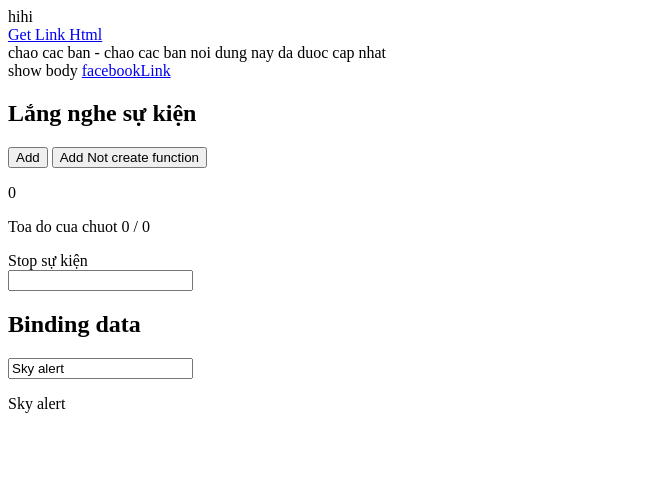
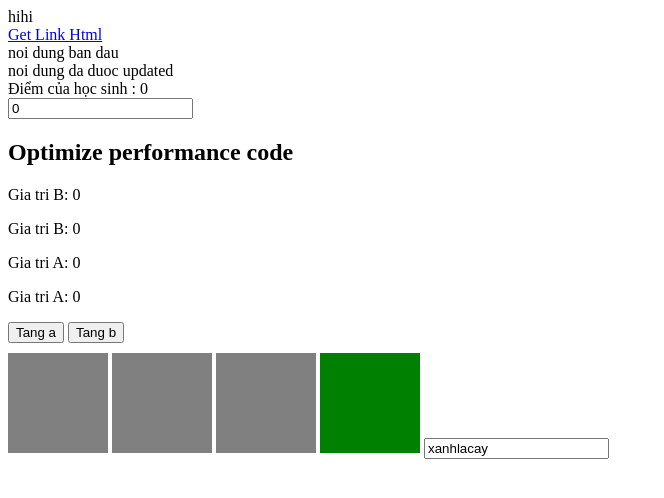
Before and after one commit to dinhnguyendev/learn-vuejs, a plain HTML site: page index.html in a window 1280 px wide. Shown: the whole page, without its empty margins (0-664 px from the left). Drawn offline with Linux system fonts and the light colour scheme.

Commit message:
Update index.html

```diff
--- a/index.html
+++ b/index.html
@@ -5,13 +5,36 @@
     <meta name="viewport" content="width=device-width, initial-scale=1.0">
     <script src="vue.js"></script>
     <title>Document</title>
+    <style>
+        .vuong{
+            width: 100px;
+            height: 100px;
+            display: inline-block;
+            background-color: gray;
+            margin-top: 10px;
+        }
+        .do{
+            background-color: red;
+        }
+        .xanhduong{
+            background-color: blue;
+        }
+        .xanhlacay{
+            background-color: green;
+        }
+    </style>
 </head>
 <body>
     <div id="obj">
         <div id="hello">hihi</div>
         <div v-html="textHtml" ></div>
-        <div v-once>{{noidung}} - {{showPost()}}</div>
-        {{showBody()}}
+        <div v-once >{{getnoidung()}}</div>
+        <div>{{banphim()}}</div>
+        <div>{{showPost()}}</div>
+        <div>Điểm của học sinh : {{diem}}</div>
+        <input type="text"  :value="diem" @input="event => diem = event.target.value"/>
+        <!-- <button v-on:click="setDiem">Set Điểm</button> -->
+        <!-- {{showBody()}}
         <a v-bind:href="link">facebookLink</a>
 
 
@@ -30,7 +53,33 @@
             <div class="">
                 <input type="text" v-model="name"/>
                 <p>{{name}}</p>
+                <p>{{sayHi()}}</p>
             </div>
+        </div>
+        -->
+        <div class="">
+            <h2>Optimize performance code</h2>
+            <div class="">
+
+                <p>Gia tri B: {{tangb}}</p>
+                <p>Gia tri B: {{tangbf()}}</p>
+                <p>Gia tri A: {{tanga}}</p>
+                <p>Gia tri A: {{tangaf()}}</p>
+
+                <button v-on:click="a++">Tang a</button>
+                <button v-on:click="b++">Tang b</button>
+            </div>
+        </div>
+
+        <div class="handle-css">
+            <div class="vuong vuong-1" @click="handleChangeColor"></div>
+            <div class="vuong vuong-2"  @click="handleChangeColor"></div>
+            <div class="vuong vuong-3" @click="handleChangeColor"></div>
+
+
+
+            <div class="vuong" :class="color"></div>
+            <input type="text" v-model="color">
         </div>
     </div>
 
@@ -38,28 +87,63 @@
             new Vue({
                 el: "#obj",
                 data:{
-                    noidung: "chao cac ban",
+                    noidung: "noi dung ban dau",
                     body: "show body",
                     link:"https://www.facebook.com/nguyenngocdinh2000",
                     textHtml: "<a href='http://www.facebook.com'>Get Link Html</a>",
                     dem:0,
                     x:0,
                     y:0,
-                    name:"Sky alert"
+                    name:"Sky alert",
+                    a:0,
+                    b:0,
+                    hi:"HIHHIHHIHIHHIHIHII",
+                    diem: 0,
+                    quanlydo:false,
+                    color:"xanhlacay"
+                },
+                computed:{
+                    tanga: function(){
+                        console.log("computed a");
+                        return this.a;
+                    },
+                    tangb: function(){
+                        console.log("computed b");
+                        return this.b;
+                    },
+                },
+                watch:{
+                    diem: function(newValue){
+                        console.log("watch diem " + newValue);
+                        if(newValue > 10){
+                            console.log("watch diem " + "WARNING !!!");
+                        }
+                    }
                 },
                 methods:{
                     sayHello:function(){
+                        console.log("function test say hello");
                         document.write("Hello")
                     },
+
+                    sayHi:function(){
+                        console.log("function test say hi");
+                        return this.hi;
+
+                    },
                     showBody:function(){
+                        console.log("function test say body");
                         return this.body;
                     },
                     showPost:function(){
-                        this.noidung = "chao cac ban noi dung nay da duoc cap nhat";
+
+                        this.noidung = "noi dung da duoc updated";
+                        console.log("function set: " + this.noidung);
                         return this.noidung;
 
                     },
                     addNumber:function(){
+                        console.log("function test say dem");
                         this.dem++;
                     },
                     tinhToaDo:function(event){
@@ -68,10 +152,37 @@
                         this.y=event.clientY;
                     },
                     banphim:function(){
-                        alert("hello ban phim!");
+                        console.log("hello ban phim!");
+                    },
+                    tangaf: function(){
+                        console.log("function a");
+                        return this.a;
+                    },
+                    tangbf: function(){
+                        console.log("function b");
+                        return this.b;
+                    },
+                    getnoidung:function(){
+                        console.log("function get: " + this.noidung);
+                        return this.noidung;
+                    },
+                    setDiem:function(){
+                        this.diem++;
+                    },
+                    handleChangeColor: function(event){
+                        // for(i=1;i<5;i++){
+                        // }
+                        // console.log(event);
+                        // const className=event.target.classList[1];
+
+                        // const element=document.querySelector(".vuong-2");
+                        // console.log(element);
+
+                        // element.classList.add("do");
+
+
 
                     }
-
                 }
             })
 
```
